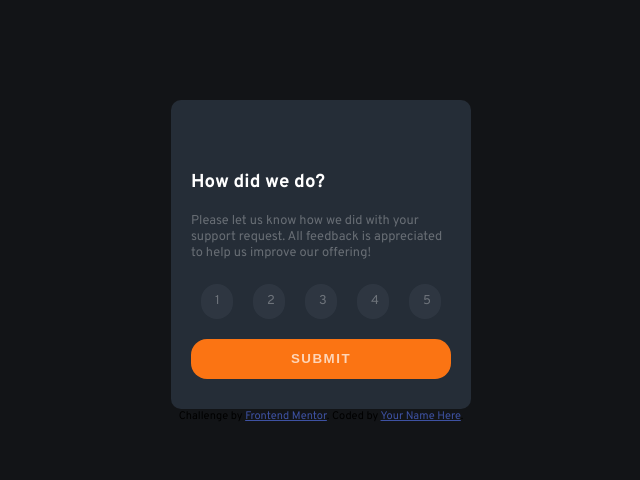
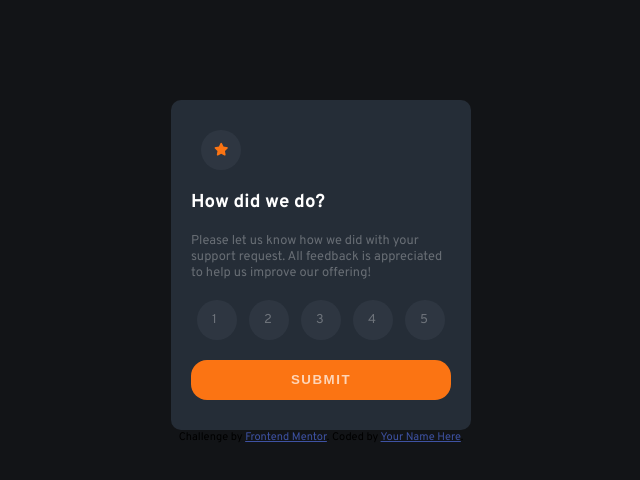
Before and after one commit to CeciliaL1/interactive-rating-component, a website built with Vite: page index.html in a window 1280 px wide. Shown: the whole page, without its empty margins (319-959 px from the left). Built offline with nearby package versions, Linux system fonts and the light colour scheme.

Commit message:
:sparkles: :lipstick:adding star icon

```diff
--- a/index.html
+++ b/index.html
@@ -19,6 +19,11 @@
       href="https://fonts.googleapis.com/css2?family=Overpass:ital,wght@0,100..900;1,100..900&display=swap"
       rel="stylesheet"
     />
+
+    <script
+      src="https://kit.fontawesome.com/5bfa57c688.js"
+      crossorigin="anonymous"
+    ></script>
 
     <title>Frontend Mentor | Interactive rating component</title>
 
--- a/src/generateRating.js
+++ b/src/generateRating.js
@@ -4,6 +4,11 @@ export const generateRating = () => {
 
     const ratingDiv = document.createElement('div');
     ratingDiv.setAttribute('class', 'rating-div')
+
+    const starIconDiv = document.createElement('div')
+    starIconDiv.setAttribute('class', 'star-icon-div')
+    const starIcon = document.createElement('i')
+    starIcon.setAttribute('class', 'fa-solid fa-star')
 
     const ratingHeader = document.createElement('h3');
     ratingHeader.textContent = 'How did we do?';
@@ -29,7 +34,8 @@ export const generateRating = () => {
     const submitRateBtn = document.createElement('button');
     submitRateBtn.textContent = 'submit'
 
-    ratingDiv.append(ratingHeader, ratingParagraph, ratingsDiv, submitRateBtn);
+    starIconDiv.appendChild(starIcon)
+    ratingDiv.append(starIconDiv, ratingHeader, ratingParagraph, ratingsDiv, submitRateBtn);
     app.appendChild(ratingDiv)
 
 }
--- a/src/styles/style.scss
+++ b/src/styles/style.scss
@@ -21,8 +21,26 @@ body {
   border-radius: 10px;
   color: white;
 
+  .star-icon-div {
+    display: flex;
+    align-items: center;
+    background-color: rgba(124, 135, 152, 0.1);
+    height: 40px;
+    width: 40px;
+    margin: 10px;
+    border-radius: 100px;
+    margin-bottom: 20px;
+
+
+    i {
+      color: rgb(251, 116, 19);
+      font-size: 0.8rem;
+      padding: 13px;
+    }
+  }
+
   h3 {
-    margin-top: 50px;
+    margin-top: 20px;
   }
 
   p {
@@ -39,18 +57,20 @@ body {
       display: flex;
       align-items: center;
       background-color: rgba(124, 135, 152, 0.1);
-      height: 35px;
+      height: 40px;
       width: 40px;
-      margin: 10px;
+      margin: 6px;
       border-radius: 100px;
       margin-bottom: 20px;
 
 
       p {
+
         color: white;
         font-size: 0.8rem;
         text-align: center;
-        margin-left: 14px;
+        padding: 15px;
+
 
       }
     }
```
Also changed, not shown: src/styles/style.css.
